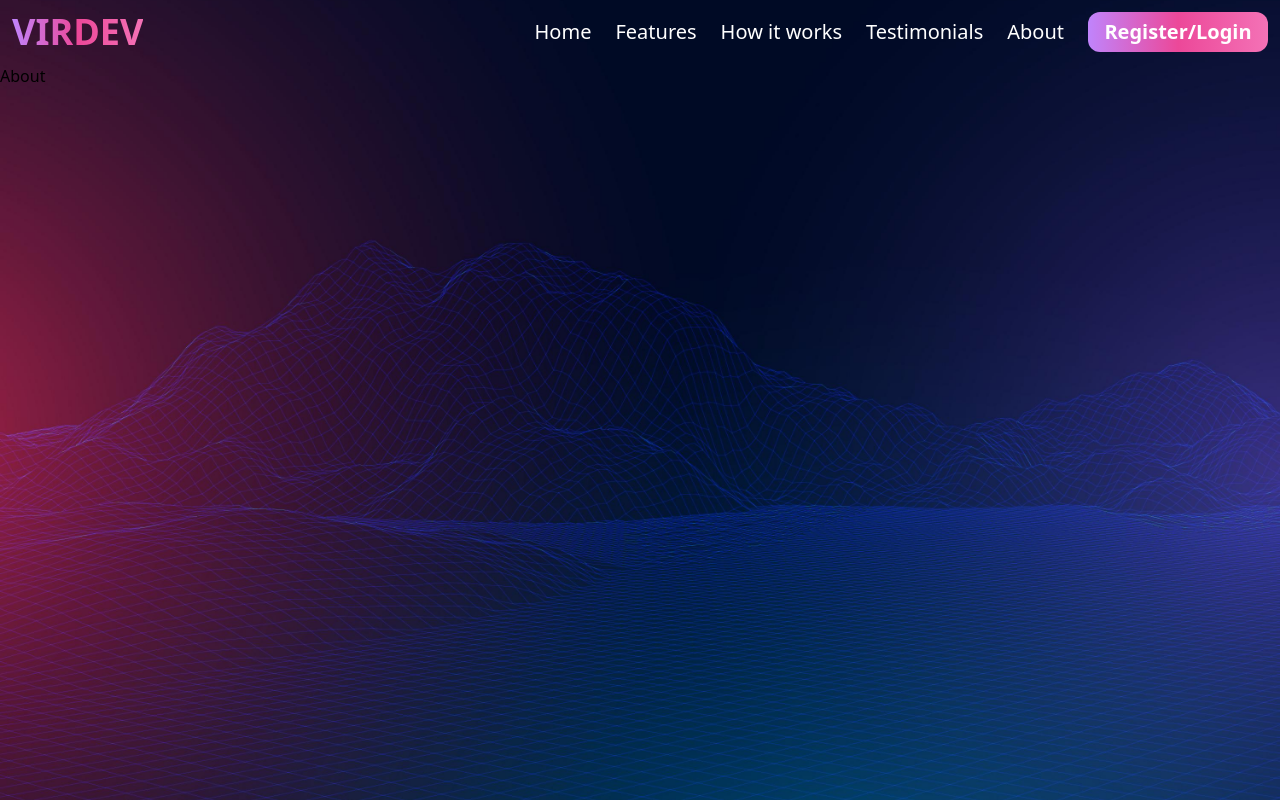
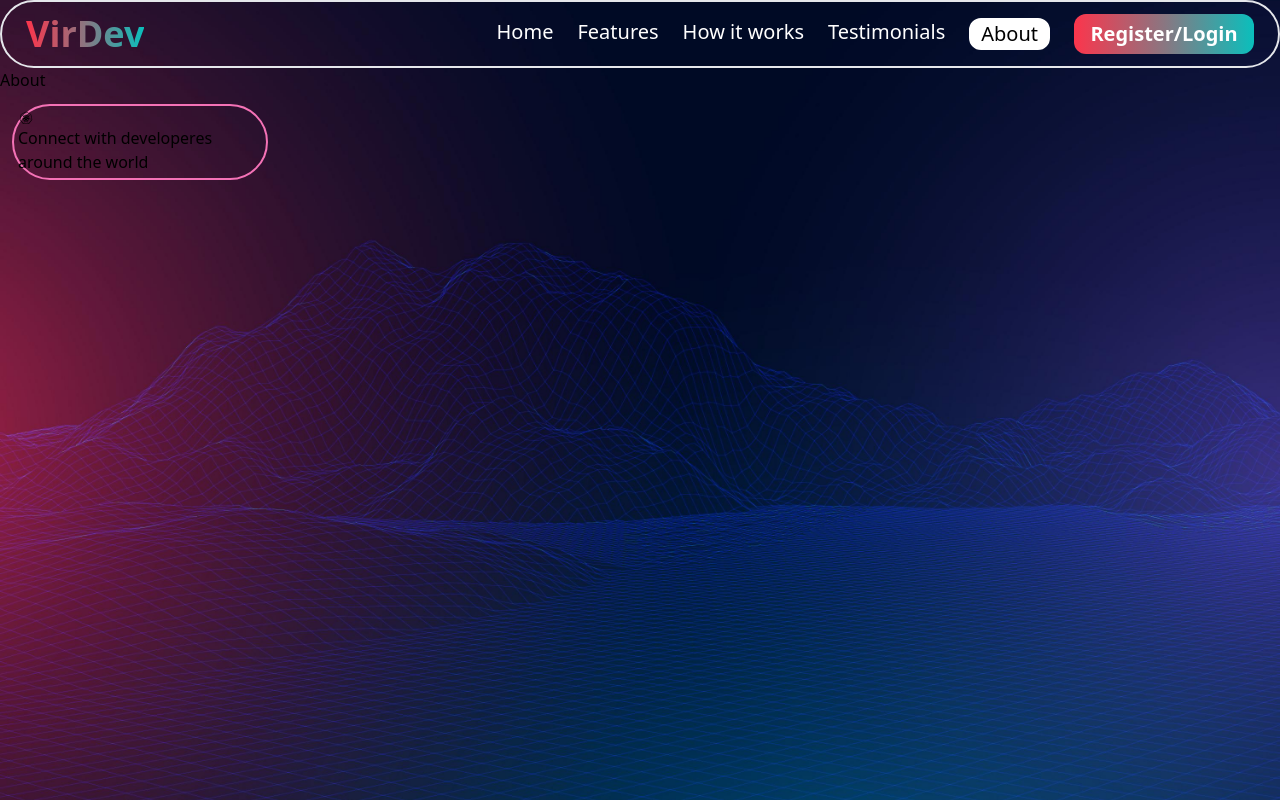
Before and after one commit to PrabhatPrajapati09/VirDev, a React (Vite) app: page /about in a window 1280 px wide. Built offline with nearby package versions, Linux system fonts and the light colour scheme.

Commit message:
login form first prototype

```diff
--- a/src/components/auth/LoginForm.jsx
+++ b/src/components/auth/LoginForm.jsx
@@ -1,11 +1,15 @@
 import React from 'react'
 
 const LoginForm = () => {
-  return (
-    <div>
-
-    </div>
-  )
+    return (
+        <div className='flex justify-center items-center h-[80vh] w-screen'>
+            <div className='flex flex-col justify-center items-center h-[80vh] w-[30vw] bg-gray-600'>
+                <h1 className='text-6xl m-10 p-5 font-bold bg-gradient-to-r from-purple-400 via-pink-500 to-pink-400 bg-clip-text text-transparent'>LoginForm</h1>
+                <input className='h-[50px] w-[25vw] bg-transparent border-2 border-pink-400 rounded-xl p-2 m-3' type="text" name="email" id="" placeholder='Enter Email'/>
+                <input className='h-[50px] w-[25vw] bg-transparent border-2 border-pink-400 rounded-xl p-2 m-3' type="password" name="password" id="" placeholder='Enter Password' />
+            </div>
+        </div>
+    )
 }
 
 export default LoginForm
--- a/src/pages/Home.jsx
+++ b/src/pages/Home.jsx
@@ -1,6 +1,8 @@
 import React from 'react'
 import { createBrowserRouter, RouterProvider } from 'react-router-dom'
 import Navbar from './Navbar'
+import LoginForm from '../components/auth/LoginForm'
+import { AiOutlineKubernetes } from "react-icons/ai";
 
 const Home = () => {
     const router = createBrowserRouter([
@@ -27,13 +29,21 @@ const Home = () => {
         {
             path: "/about",
             element: <><Navbar /><h1>About</h1></>,
-        }
+        },
+        {
+            path: "/login",
+            element: <><Navbar /><LoginForm /></>,
+        },
     ])
 
     return (
-        <div className='h-[100vh] w-[100vw] bg-[url("./assets/bg.jpg")] bg-cover bg-center'>
-            <RouterProvider router={router} />
-        </div>
+        <>
+            <div className='h-[100vh] w-[100vw] bg-[url("./assets/bg.jpg")] bg-cover bg-center'>
+                <RouterProvider router={router} />
+                <div className="globalConnection flex justify-center items-center border-2 border-pink-400 rounded-full p-1 m-3 w-[20vw]"><span><AiOutlineKubernetes />Connect with developeres around the world</span></div>
+            </div>
+
+        </>
     )
 }
 
--- a/src/pages/Navbar.jsx
+++ b/src/pages/Navbar.jsx
@@ -1,25 +1,28 @@
 import React from 'react'
 import { NavLink } from 'react-router-dom'
-import { AiOutlineUser } from "react-icons/ai";
+import { AiOutlineUser, AiOutlineLeft, AiOutlineRight } from "react-icons/ai";
 
 
 const Navbar = () => {
     return (
         <>
-            <div className="flex justify-between items-center p-3 text-white">
-                <div className="logo font-bold text-4xl bg-gradient-to-r from-purple-400 via-pink-500 to-pink-400 bg-clip-text text-transparent">VIRDEV</div>
-                <div className="links flex gap-6 justify-center items-center text-xl">
-                    <div className='flex gap-6 '>
-                        <NavLink to="/home">Home</NavLink>
-                        <NavLink to="/features">Features</NavLink>
-                        <NavLink to="/How it works">How it works</NavLink>
-                        <NavLink to="/Testimonials">Testimonials</NavLink>
-                        <NavLink to="/about">About</NavLink>
-                    </div>
-                    {/* <div className="profile h-[40px] w-[40px] border rounded-full flex justify-center items-center">
+            <div className='border-2 rounded-full px-3 '>
+                <div className="flex justify-between items-center p-3 text-white">
+                    <div className="logo font-bold text-4xl bg-gradient-to-r from-[#FC354C] via-[#8A7681] to-[#0ABFBC] bg-clip-text text-transparent">VirDev</div>
+                    <div className="links flex gap-6 justify-center items-center text-xl">
+                        <div className='flex gap-6 '>
+                            <NavLink className={({ isActive }) => isActive ? "border-2 border-white rounded-xl px-2.5 bg-white text-black" : "active"} to="/home">Home</NavLink>
+                            <NavLink className={({ isActive }) => isActive ? "border-2 border-white rounded-xl px-2.5 bg-white text-black" : "active"} to="/features">Features</NavLink>
+                            <NavLink className={({ isActive }) => isActive ? "border-2 border-white rounded-xl px-2.5 bg-white text-black" : "active"} to="/How it works">How it works</NavLink>
+                            <NavLink className={({ isActive }) => isActive ? "border-2 border-white rounded-xl px-2.5 bg-white text-black" : "active"} to="/Testimonials">Testimonials</NavLink>
+                            <NavLink className={({ isActive }) => isActive ? "border-2 border-white rounded-xl px-2.5 bg-white text-black" : "active"} to="/about">About</NavLink>
+                        </div>
+                        {/* <div className="profile h-[40px] w-[40px] border rounded-full flex justify-center items-center">
                         <AiOutlineUser />
                     </div> */}
-                    <div className="button h-[40px] w-[180px] font-semibold rounded-xl flex justify-center items-center bg-gradient-to-r from-purple-400 via-pink-500 to-pink-400">Register/Login</div>
+                        < NavLink to="/login"><div className="button h-[40px] w-[180px] font-semibold rounded-xl flex justify-center items-center bg-gradient-to-r from-[#FC354C] via-[#8A7681] to-[#0ABFBC]">Register/Login</div></NavLink>
+
+                    </div>
                 </div>
             </div>
         </>
```
